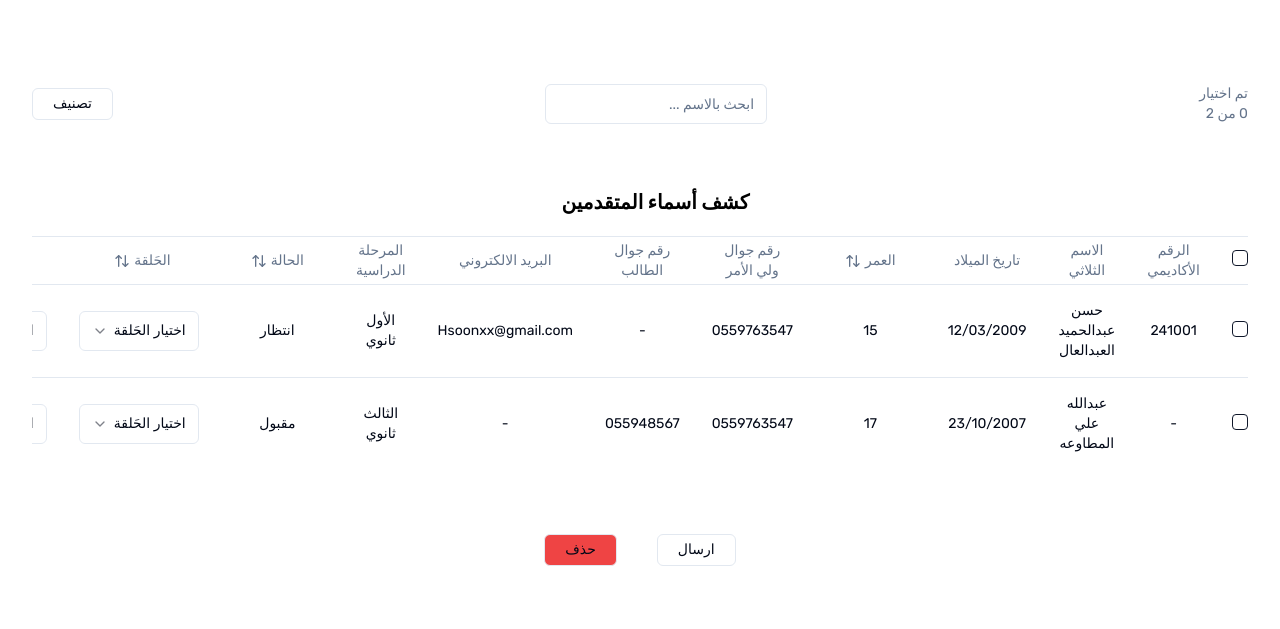
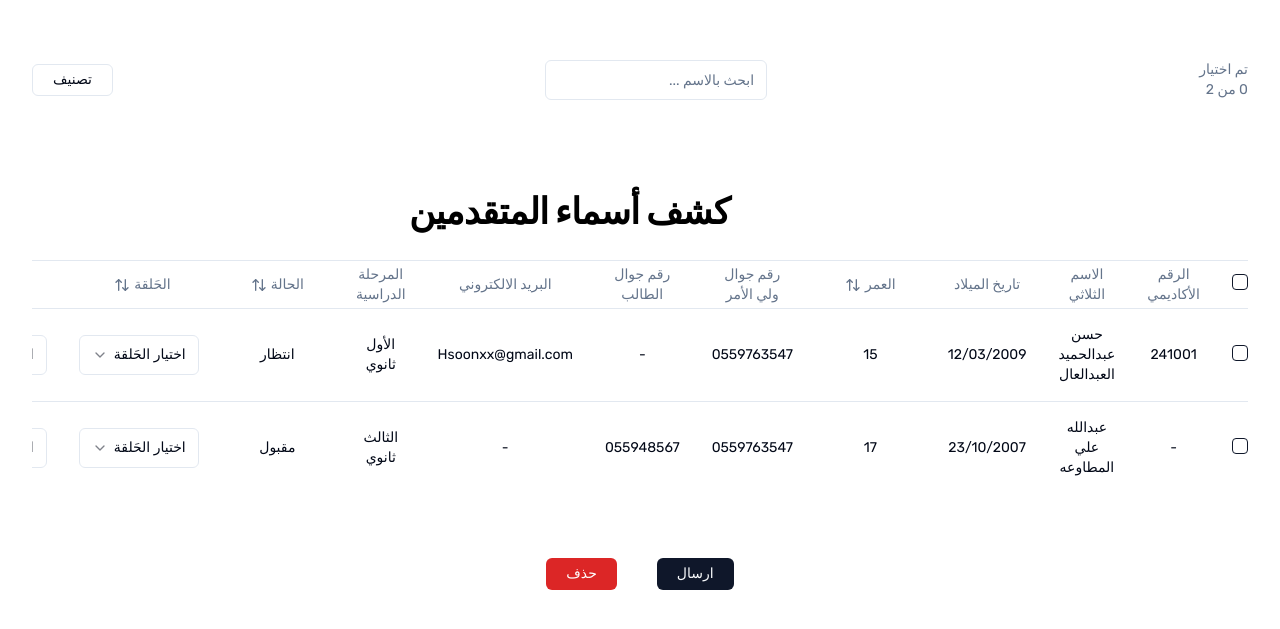
Before and after one commit to Labrarysa/CourseManager, a Next.js app: page /table in a window 1280 px wide. Shown: the part 115-744 px from the top of the page. Built offline with nearby package versions, Linux system fonts and the light colour scheme.

Commit message:
enhance: adjust colors, fix width issue

```diff
--- a/app/table/data-table.tsx
+++ b/app/table/data-table.tsx
@@ -132,10 +132,10 @@ export function DataTable<TData, TValue>({
       <Table>
         {/* Table header rendering */}
         <TableHeader>
-          <TableRow className="py-2 text-xl font-semibold">
+          <TableRow className="py-2 text-xl font-semibold ">
             <TableHead
-              colSpan={11}
-              className="pb-5 font-bold text-center text-black"
+              colSpan={12}
+              className="text-3xl font-bold tracking-tight text-center text-black py-7 scroll-m-20 lg:text-4xl"
             >
               كشف أسماء المتقدمين
             </TableHead>
@@ -184,14 +184,11 @@ export function DataTable<TData, TValue>({
 
       <div className="flex justify-center mt-16">
         <div>
-          <Button variant="outline">ارسال</Button>
+          <Button>ارسال</Button>
         </div>
 
         <div className="mr-10 ">
-          <Button
-            className="duration-300 bg-red-500 hover:bg-red-600 transtion-all"
-            variant="outline"
-          >
+          <Button className="text-white duration-300 bg-red-600 hover:bg-red-500 transtion-all">
             حذف
           </Button>
         </div>
```
